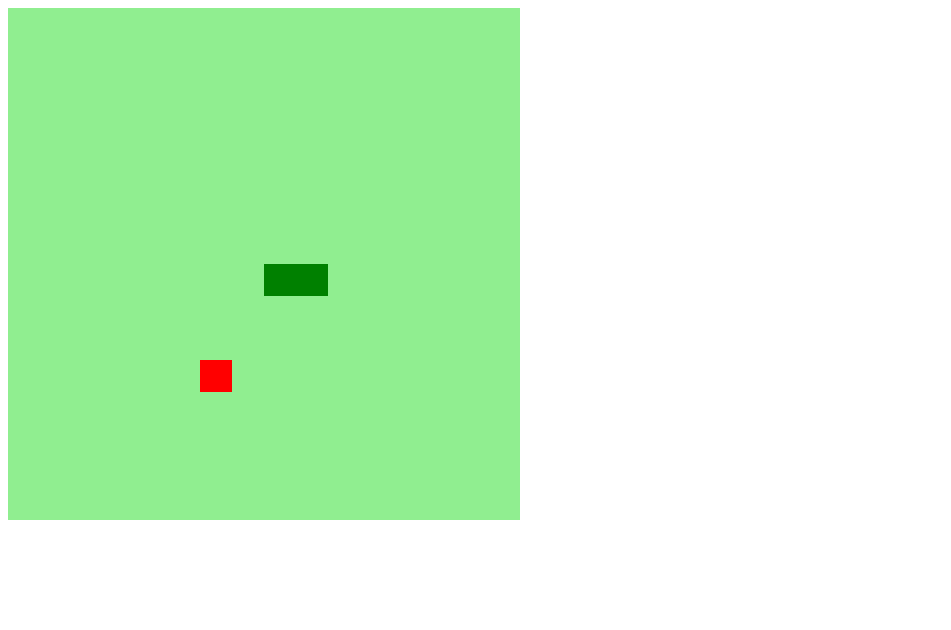
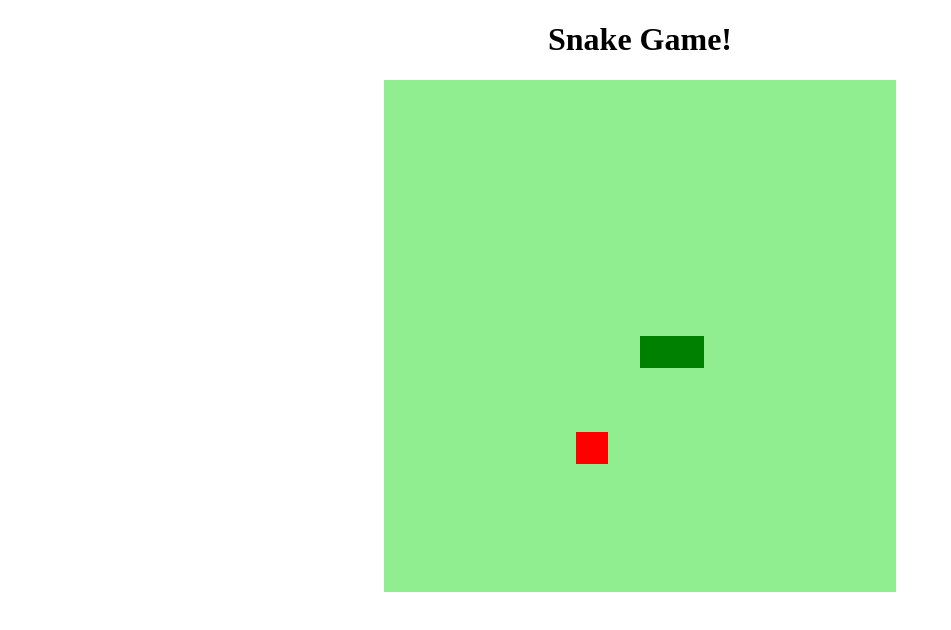
Before and after one commit to west3k/Snake-Game-Canvas, a plain HTML site: page index.html in a window 1280 px wide. Shown: the whole page, without its empty margins (0-951 px from the left). Drawn offline with Linux system fonts and the light colour scheme.

Commit message:
finalizacao e definindo colisao e gameover

```diff
--- a/css/style.css
+++ b/css/style.css
@@ -0,0 +1,3 @@
+body{
+    text-align: center;
+}
--- a/index.html
+++ b/index.html
@@ -10,6 +10,7 @@
     <title>Snake Game</title>
 </head>
 <body>
+    <h1>Snake Game!</h1>
     <canvas id="snake" width="512px" height="512px"></canvas>
 </body>
 </html>
--- a/js/script.js
+++ b/js/script.js
@@ -42,10 +42,19 @@ function update(event) {
 }
 
 function iniciarJogo() {
+
     if (snake[0].x > 15 * box && direction == "right") snake[0].x = 0
     if (snake[0].x < 0 && direction == "left") snake[0].x = 16 * box
     if (snake[0].y > 15 * box && direction == "down") snake[0].y = 0
     if (snake[0].y < 0 && direction == "up") snake[0].y = 16 * box
+
+    for(let i = 1; i < snake.length; i++){
+        if(snake[0].x == snake[i].x && snake[0].y == snake[i].y){
+            clearInterval(jogo)
+            alert("GAME OVER :(")
+        }
+    }
+
 
     criarBG();
     criarCobrinha();
```
